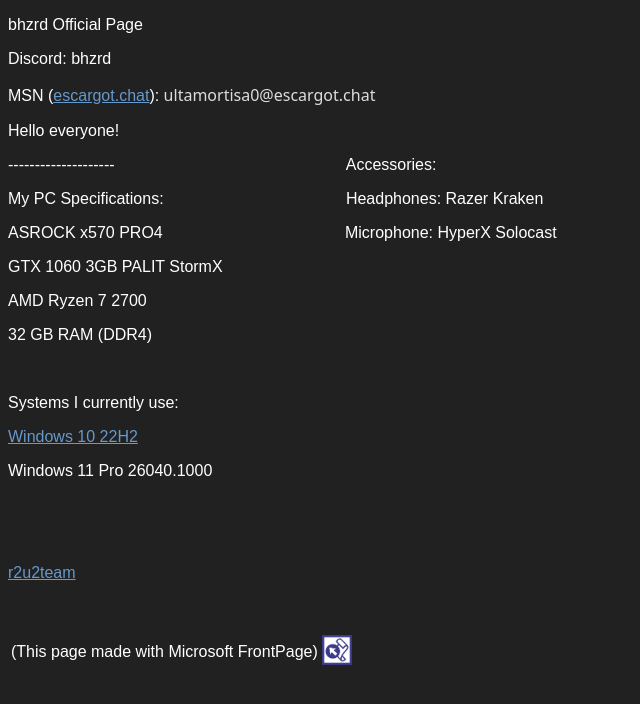
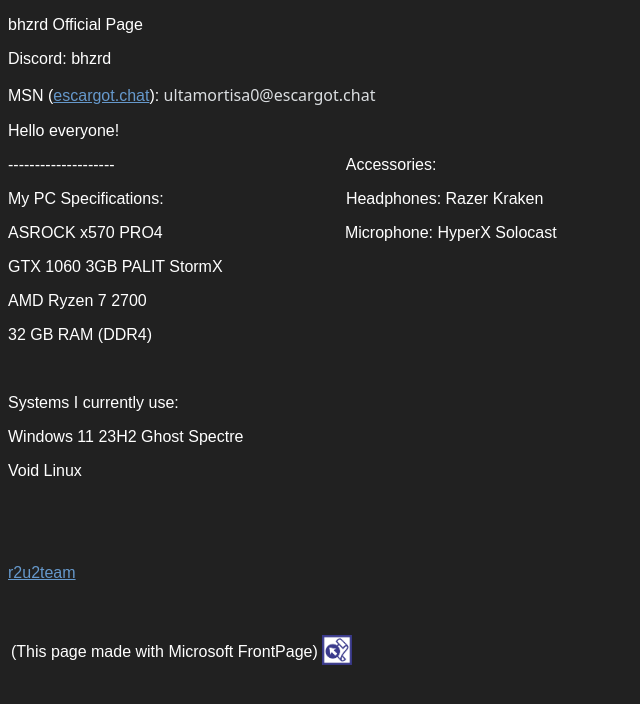
Before and after one commit to ultamortisa/bhzrdpage, a plain HTML site: page index.html in a window 1280 px wide. Shown: the whole page, without its empty margins (0-640 px from the left). Drawn offline with Linux system fonts and the light colour scheme.

Commit message:
Update index.html

```diff
--- a/index.html
+++ b/index.html
@@ -27,9 +27,8 @@
 <p>32 GB RAM (DDR4)</p>
 <p>&nbsp;</p>
 <p>Systems I currently use:</p>
-<p><a href="https://www.microsoft.com/ru-ru/software-download/windows10">Windows
-10 22H2</a></p>
-<p>Windows 11 Pro 26040.1000</p>
+<p>Windows 11 23H2 Ghost Spectre</p>
+<p>Void Linux</p>
 <p>&nbsp;</p>
 <p>&nbsp;</p>
 <p><a href="https://discord.gg/d2wuRx8WmR">r2u2team</a></p>
```
